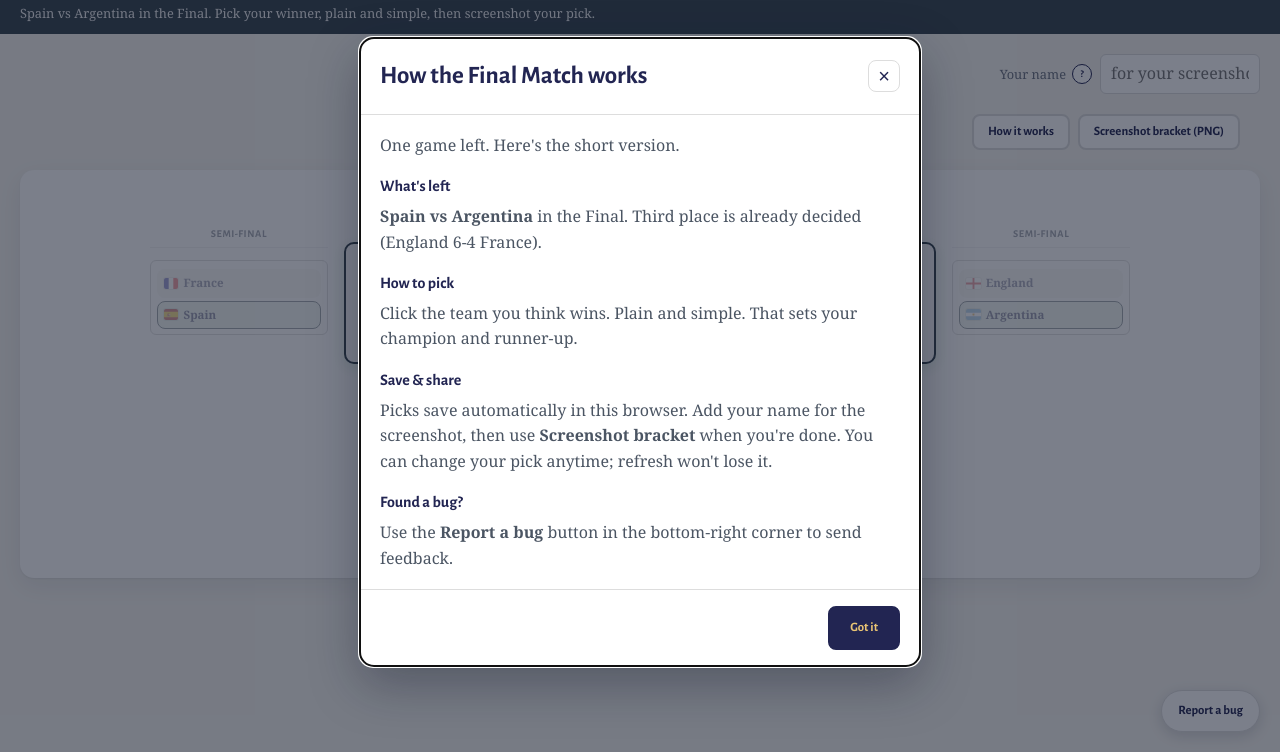
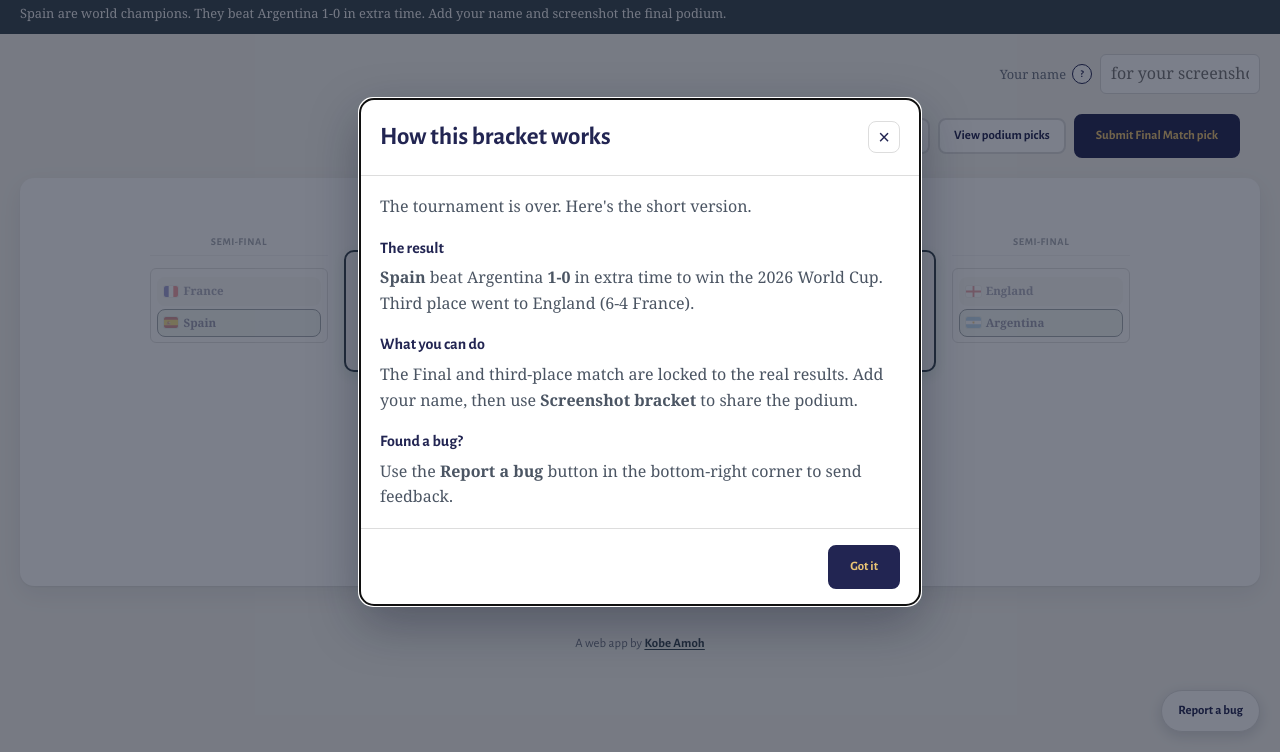
Before and after one commit to kobexamoh/worldcup-public, a website built with Vite: page index.html in a window 1280 px wide. Shown: the part 48-800 px from the top of the page. Built offline with nearby package versions, Linux system fonts and the light colour scheme; some packages are replaced by stand-ins of ours; a web font is replaced by a local one.

Commit message:
Lock M104: Spain beat Argentina 1-0 in extra time. (#7)
Mark the Final as already decided with the live score, and update copy so the page reads as tournament-over rather than still pickable.

Co-authored-by: Cursor <cursoragent@cursor.com>

```diff
--- a/index.html
+++ b/index.html
@@ -3,20 +3,20 @@
 <head>
     <meta charset="UTF-8">
     <meta name="viewport" content="width=device-width, initial-scale=1.0, viewport-fit=cover">
-    <title>2026 World Cup: The Final Match</title>
-    <meta name="description" content="Spain vs Argentina in the Final. Pick your winner. No account needed; picks save in your browser. Screenshot and share.">
+    <title>2026 World Cup: Spain are champions</title>
+    <meta name="description" content="Spain beat Argentina 1-0 in extra time to win the 2026 World Cup. See the locked final bracket, add your name, and screenshot the podium.">
     <meta name="theme-color" content="#36454F">
     <link rel="canonical" href="https://worldcup.kobexamoh.me/">
 
     <meta property="og:type" content="website">
     <meta property="og:url" content="https://worldcup.kobexamoh.me/">
-    <meta property="og:title" content="2026 World Cup: The Final Match">
-    <meta property="og:description" content="Spain vs Argentina. Pick your winner, then screenshot your pick. Built by Kobe Amoh.">
+    <meta property="og:title" content="2026 World Cup: Spain are champions">
+    <meta property="og:description" content="Spain beat Argentina 1-0 in extra time. See the locked final bracket and screenshot the podium. Built by Kobe Amoh.">
     <meta property="og:site_name" content="worldcup.kobexamoh.me">
 
     <meta name="twitter:card" content="summary">
-    <meta name="twitter:title" content="2026 World Cup: The Final Match">
-    <meta name="twitter:description" content="Spain vs Argentina. Pick your winner, then screenshot your pick. Built by Kobe Amoh.">
+    <meta name="twitter:title" content="2026 World Cup: Spain are champions">
+    <meta name="twitter:description" content="Spain beat Argentina 1-0 in extra time. See the locked final bracket and screenshot the podium. Built by Kobe Amoh.">
 
     <link rel="icon" type="image/png" sizes="32x32" href="/img/favicon/favicon-32x32.png">
     <link rel="icon" type="image/png" sizes="16x16" href="/img/favicon/favicon-16x16.png">
@@ -32,7 +32,7 @@
         <div class="header-inner">
             <div class="header-title">
                 <h1>⚽ 2026 World Cup: <span id="headerStageLabel">The Final Match</span></h1>
-                <p id="headerTagline">Spain vs Argentina in the Final. Pick your winner, plain and simple, then screenshot your pick.</p>
+                <p id="headerTagline">Spain are world champions. They beat Argentina 1-0 in extra time. Add your name and screenshot the final podium.</p>
             </div>
         </div>
     </header>
@@ -114,7 +114,7 @@
                         <div class="official-bracket-toolbar">
                             <span id="officialSaveStatus" class="save-status" role="status" aria-live="polite"></span>
                             <div class="official-bracket-actions">
-                                <button id="helpBtnOfficial" type="button" class="btn btn-ghost" aria-haspopup="dialog" title="How the Final Match works">How it works</button>
+                                <button id="helpBtnOfficial" type="button" class="btn btn-ghost" aria-haspopup="dialog" title="How this bracket works">How it works</button>
                                 <button id="officialExportBtn" type="button" class="btn btn-ghost" title="Download your official bracket as an image to share">Screenshot bracket (PNG)</button>
                                 <button id="viewOfficialPodiumBtn" type="button" class="btn btn-ghost" hidden title="See your 1st–4th podium picks">View podium picks</button>
                                 <button id="officialSubmitBtn" type="button" class="btn btn-primary" hidden title="Lock in your Final Match pick (needs a Final winner)">Submit Final Match pick</button>
@@ -143,17 +143,15 @@
         <div class="modal__backdrop" data-close-help></div>
         <div class="modal__dialog" role="dialog" aria-modal="true" aria-labelledby="helpTitle" tabindex="-1">
             <div class="modal__head">
-                <h2 id="helpTitle">How the Final Match works</h2>
+                <h2 id="helpTitle">How this bracket works</h2>
                 <button type="button" class="modal__close" data-close-help aria-label="Close">&times;</button>
             </div>
             <div class="modal__body">
-                <p class="modal__lead">One game left. Here's the short version.</p>
-                <h3>What's left</h3>
-                <p><strong>Spain vs Argentina</strong> in the Final. Third place is already decided (England 6-4 France).</p>
-                <h3>How to pick</h3>
-                <p>Click the team you think wins. Plain and simple. That sets your champion and runner-up.</p>
-                <h3>Save &amp; share</h3>
-                <p>Picks save automatically in this browser. Add your name for the screenshot, then use <strong>Screenshot bracket</strong> when you're done. You can change your pick anytime; refresh won't lose it.</p>
+                <p class="modal__lead">The tournament is over. Here's the short version.</p>
+                <h3>The result</h3>
+                <p><strong>Spain</strong> beat Argentina <strong>1-0</strong> in extra time to win the 2026 World Cup. Third place went to England (6-4 France).</p>
+                <h3>What you can do</h3>
+                <p>The Final and third-place match are locked to the real results. Add your name, then use <strong>Screenshot bracket</strong> to share the podium.</p>
                 <h3>Found a bug?</h3>
                 <p>Use the <strong>Report a bug</strong> button in the bottom-right corner to send feedback.</p>
             </div>
@@ -254,7 +252,7 @@
                 <button type="button" class="modal__close" data-close-champion aria-label="Close">&times;</button>
             </div>
             <div class="modal__body">
-                <p class="modal__lead">Here's how your bracket finishes. Pick your Final winner if you haven't yet.</p>
+                <p class="modal__lead">Here's the locked final podium. Spain are champions.</p>
                 <ol id="podiumList" class="podium-list"></ol>
             </div>
             <div class="modal__foot">
--- a/src/js/knockoutRender.js
+++ b/src/js/knockoutRender.js
@@ -198,13 +198,15 @@ function renderCenterColumn(bracket, winners, lockedSet, flagExt = 'svg', scores
   const thirdMatch = bracket.thirdPlace?.[0] || null;
   const bothSfPicked = winners.M101 && winners.M102;
   const thirdLocked = lockedSet.has('M103');
+  const finalLocked = lockedSet.has('M104');
   const thirdLockTag = thirdLocked ? 'Already decided' : '';
+  const finalLockTag = finalLocked ? 'Already decided' : '';
 
   return `
     <div class="bracket-center">
       <div class="bracket-center__final-row">
         ${renderSingleMatchColumn('Semi-final', m101, winners, { role: 'sf', lockedSet, flagExt, scoresByMatch })}
-        ${renderSingleMatchColumn('Final', finalMatch, winners, { role: 'final', lockedSet, flagExt, scoresByMatch })}
+        ${renderSingleMatchColumn('Final', finalMatch, winners, { role: 'final', lockedSet, flagExt, scoresByMatch, lockTag: finalLockTag })}
         ${renderSingleMatchColumn('Semi-final', m102, winners, { role: 'sf', lockedSet, flagExt, scoresByMatch })}
       </div>
       <div class="bracket-center__third${bothSfPicked || thirdLocked ? '' : ' bracket-center__third--locked'}">
--- a/src/js/realResults.js
+++ b/src/js/realResults.js
@@ -89,7 +89,7 @@ export const REAL_MATCH_WINNERS = {
   'M103': 'England',       // 6-4 vs France (Jul 18)
 
   // ── Final (Jul 19) ────────────────────────────────────────────────
-  // 'M104': 'team',
+  'M104': 'Spain',         // 1-0 vs Argentina AET (Jul 19)
 };
 
 /**
@@ -98,4 +98,5 @@ export const REAL_MATCH_WINNERS = {
  */
 export const REAL_MATCH_SCORES = {
   M103: { France: 4, England: 6 },
+  M104: { Spain: 1, Argentina: 0 },
 };
--- a/src/js/stageNav.js
+++ b/src/js/stageNav.js
@@ -22,7 +22,7 @@ export const STAGE_HEADER_TAGLINES = {
   knockout:
     'Click through the knockout tree to your champion, then screenshot your bracket.',
   officialBracket:
-    'Spain vs Argentina in the Final. Pick your winner, plain and simple, then screenshot your pick.',
+    'Spain are world champions. They beat Argentina 1-0 in extra time. Add your name and screenshot the final podium.',
 };
 
 /** OG-strict: every group must have all four ranks before Third Place unlocks. */
```
Also changed, not shown: test/knockout.test.js (+23 -0 lines), test/realKnockout.test.js (+7 -9 lines), README.md.
